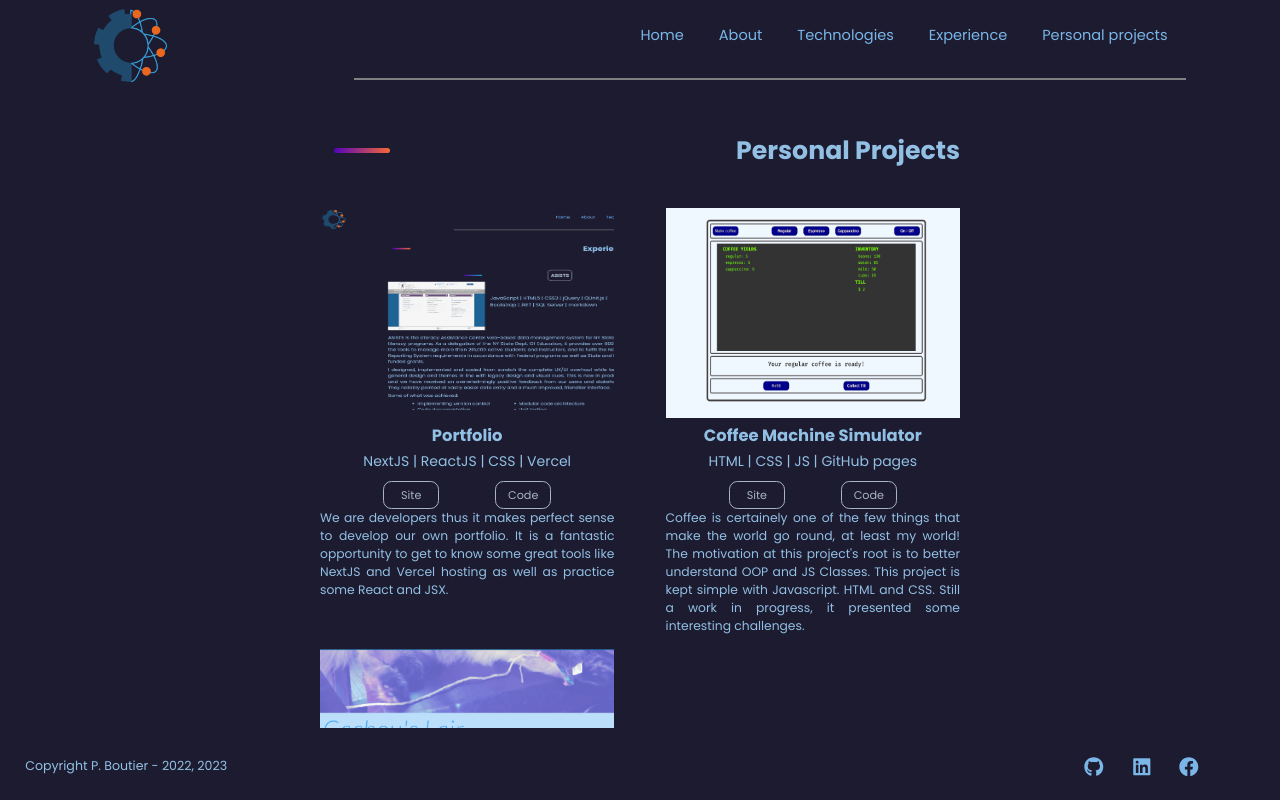
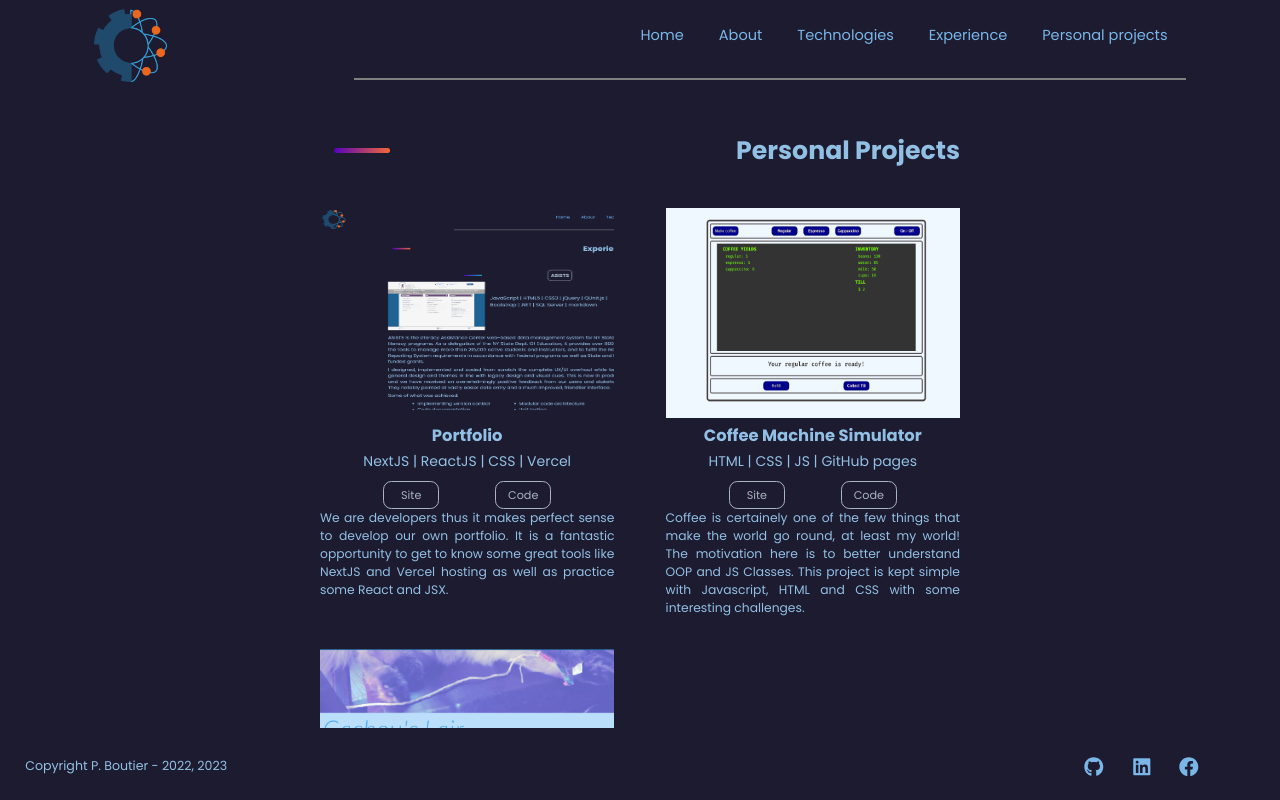
Before and after one commit to wildapt01/portfolio-next-1, a Next.js app: page /personal in a window 1280 px wide. Built offline with nearby package versions, Linux system fonts and the light colour scheme.

Commit message:
Modify text in project cards

```diff
--- a/components/textContent.js
+++ b/components/textContent.js
@@ -97,7 +97,7 @@ export const persoContent = [
     title: "Coffee Machine Simulator",
     tech: "HTML | CSS | JS | GitHub pages",
     parags: [
-      "Coffee is certainely one of the few things that make the world go round, at least my world! The motivation at this project's root is to better understand OOP and JS Classes. This project is kept simple with Javascript. HTML and CSS. Still a work in progress, it presented some interesting challenges."
+      "Coffee is certainely one of the few things that make the world go round, at least my world! The motivation here is to better understand OOP and JS Classes. This project is kept simple with Javascript, HTML and CSS with some interesting challenges."
     ],
     imageRef: "/coffee-machine2.png",
     linkURL: "https://wildapt01.github.io/coffee-machine-js/",
```
